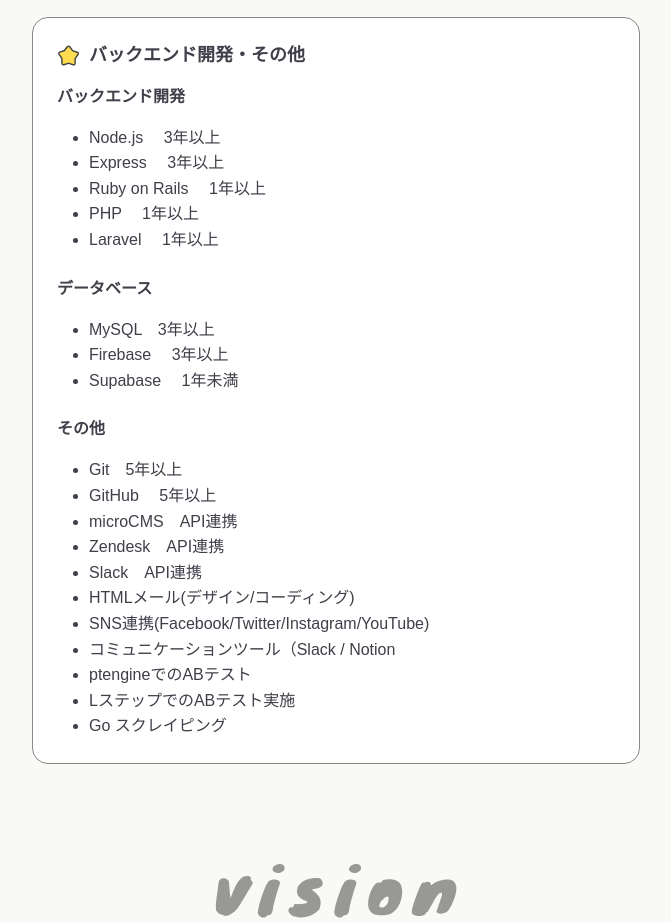
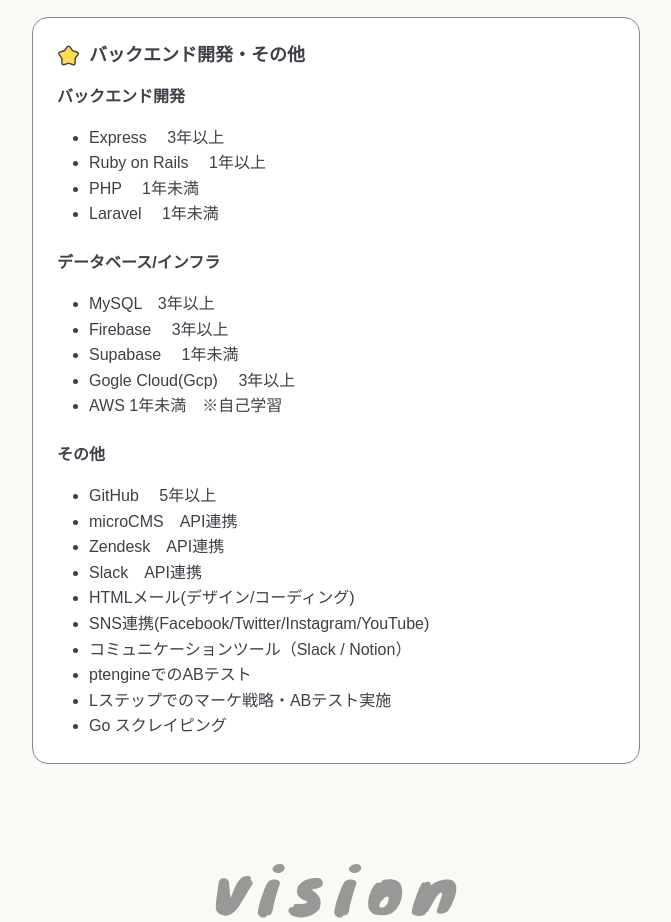
Before and after one commit to chaytee/portfolio, a Next.js app: page / in a window 1280 px wide. Shown: the part 2820-3742 px from the top of the page, without its empty margins (304-975 px from the left). Built offline with nearby package versions, Linux system fonts and the light colour scheme.

Commit message:
1/29テキスト微修正

```diff
--- a/components/SkillSection/SkillSection.tsx
+++ b/components/SkillSection/SkillSection.tsx
@@ -93,21 +93,22 @@
           <dt>バックエンド開発</dt>
           <dd>
             <ul className={styles.list}>
-              <li>Node.js 　3年以上</li>
               <li>Express 　3年以上</li>
               <li>Ruby on Rails 　1年以上</li>
-              <li>PHP 　1年以上</li>
-              <li>Laravel 　1年以上</li>
+              <li>PHP 　1年未満</li>
+              <li>Laravel 　1年未満</li>
             </ul>
           </dd>
         </dl>
         <dl className={styles.listContainer__item}>
-          <dt>データベース</dt>
+          <dt>データベース/インフラ</dt>
           <dd>
           <ul className={styles.list}>
               <li>MySQL　3年以上</li>
               <li>Firebase 　3年以上</li>
               <li>Supabase 　1年未満</li>
+              <li>Gogle Cloud(Gcp) 　3年以上</li>
+              <li>AWS 1年未満　※自己学習</li>
             </ul>
           </dd>
         </dl>
@@ -115,16 +116,15 @@
           <dt>その他</dt>
           <dd>
           <ul className={styles.list}>
-              <li>Git　5年以上</li>
               <li>GitHub 　5年以上</li>
               <li>microCMS　API連携</li>
               <li>Zendesk　API連携</li>
               <li>Slack　API連携</li>
               <li>HTMLメール(デザイン/コーディング)</li>
               <li>SNS連携(Facebook/Twitter/Instagram/YouTube)</li>
-              <li>コミュニケーションツール（Slack / Notion </li>
+              <li>コミュニケーションツール（Slack / Notion）</li>
               <li>ptengineでのABテスト</li>
-              <li>LステップでのABテスト実施</li>
+              <li>Lステップでのマーケ戦略・ABテスト実施</li>
               <li>Go スクレイピング</li>
             </ul>
           </dd>
```
